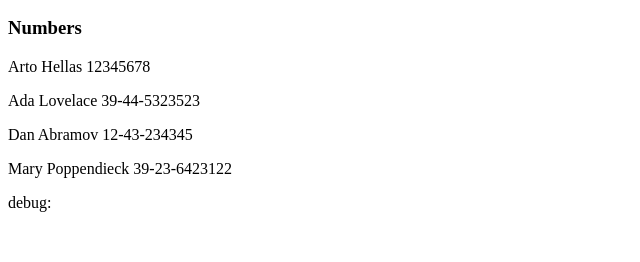
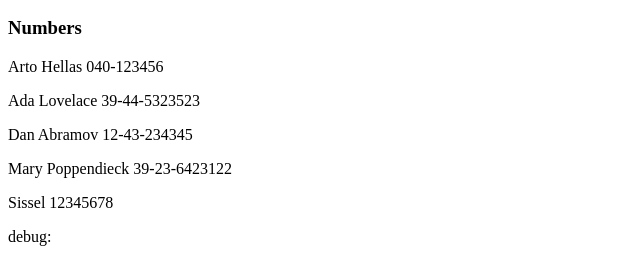
Before and after one commit to SisselJM/FullstackOpenEx, a React (Vite) app in the folder part2/phonebook/: page / in a window 1280 px wide. Shown: the part 212-474 px from the top of the page, without its empty margins (0-640 px from the left). Built offline with nearby package versions, Linux system fonts and the light colour scheme; data requests are answered from the project's data file.

Commit message:
2.11 get data from db.json

```diff
--- /dev/null
+++ b/part2/phonebook/db.json
@@ -0,0 +1,29 @@
+{
+    "persons":[
+      {
+        "name": "Arto Hellas",
+        "number": "040-123456",
+        "id": 1
+      },
+      {
+        "name": "Ada Lovelace",
+        "number": "39-44-5323523",
+        "id": 2
+      },
+      {
+        "name": "Dan Abramov",
+        "number": "12-43-234345",
+        "id": 3
+      },
+      {
+        "name": "Mary Poppendieck",
+        "number": "39-23-6423122",
+        "id": 4
+      },
+      {
+        "name": "Sissel",
+        "number": "12345678",
+        "id": 5
+      }
+    ]
+  }
--- a/part2/phonebook/package.json
+++ b/part2/phonebook/package.json
@@ -10,6 +10,7 @@
     "preview": "vite preview"
   },
   "dependencies": {
+    "axios": "^1.6.8",
     "react": "^18.2.0",
     "react-dom": "^18.2.0"
   },
--- a/part2/phonebook/src/App.jsx
+++ b/part2/phonebook/src/App.jsx
@@ -1,4 +1,5 @@
-import { useState } from 'react'
+import { useEffect, useState } from 'react'
+import axios from 'axios'
 
 const Person = ({ person }) => <p>{person.name} {person.number}</p>
 
@@ -34,15 +35,20 @@ const Persons = ({persons}) => {
 }
 
 function App() {
-  const [persons, setPersons] = useState([
-    { name: 'Arto Hellas', number: '12345678', id: 1 },
-    { name: 'Ada Lovelace', number: '39-44-5323523', id: 2 },
-    { name: 'Dan Abramov', number: '12-43-234345', id: 3 },
-    { name: 'Mary Poppendieck', number: '39-23-6423122', id: 4 }
-  ])
+  const [persons, setPersons] = useState([])
   const [newName, setNewName] = useState('')
   const [newNumber, setNewNumber] = useState('')
   const [filterValue, setFilterValue] = useState('')
+
+  useEffect(() => {
+    //console.log('effect')
+    axios
+      .get('http://localhost:3001/persons')
+      .then(reponse => {
+        //console.log('promise')
+        setPersons(reponse.data)
+      })
+  }, [])
 
   const addPerson = (event) => {
     event.preventDefault()
```
Also changed, not shown: 1 other file (tests, documents, lock files or other folders).
